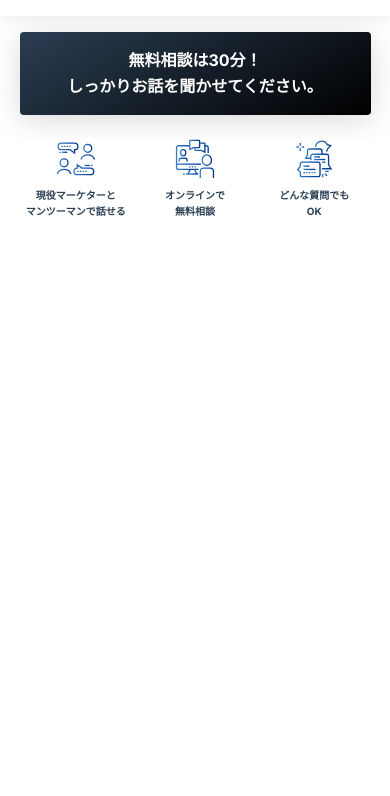
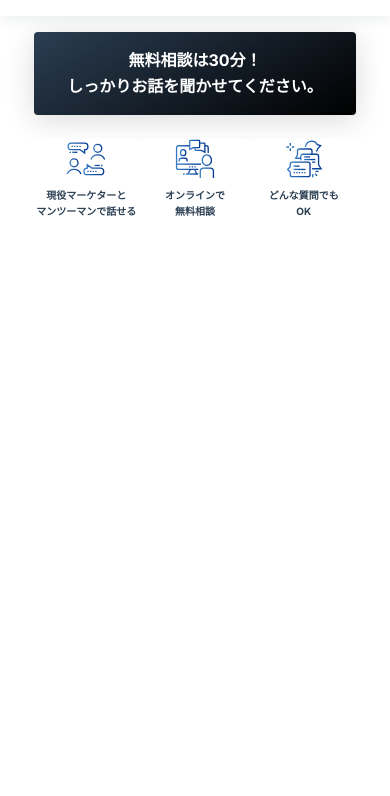
Before and after one commit to mtbook1010/CMA-4-HTML, a website built with Parcel: page form.html in a window 390 px wide. Shown: the part 48-844 px from the top of the page. Built offline with nearby package versions, Linux system fonts and the light colour scheme.

Commit message:
Commit from TeleportHQ

```diff
--- a/form.css
+++ b/form.css
@@ -489,8 +489,8 @@
   }
   .form-frame23676 {
     padding-top: 80px;
-    padding-left: 0px;
-    padding-right: 0px;
+    padding-left: 16px;
+    padding-right: 16px;
     padding-bottom: 0px;
   }
   .form-container2 {
```
